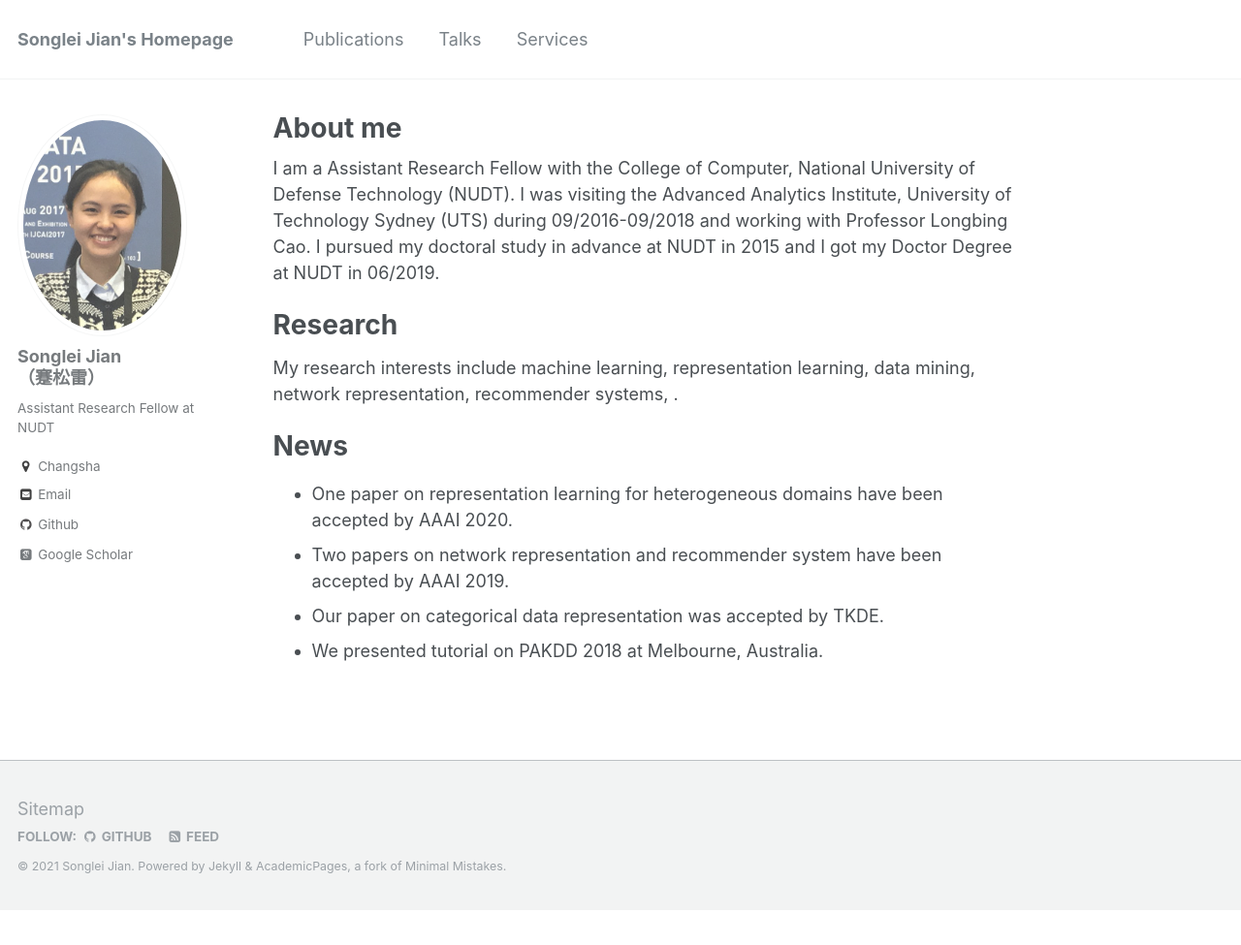
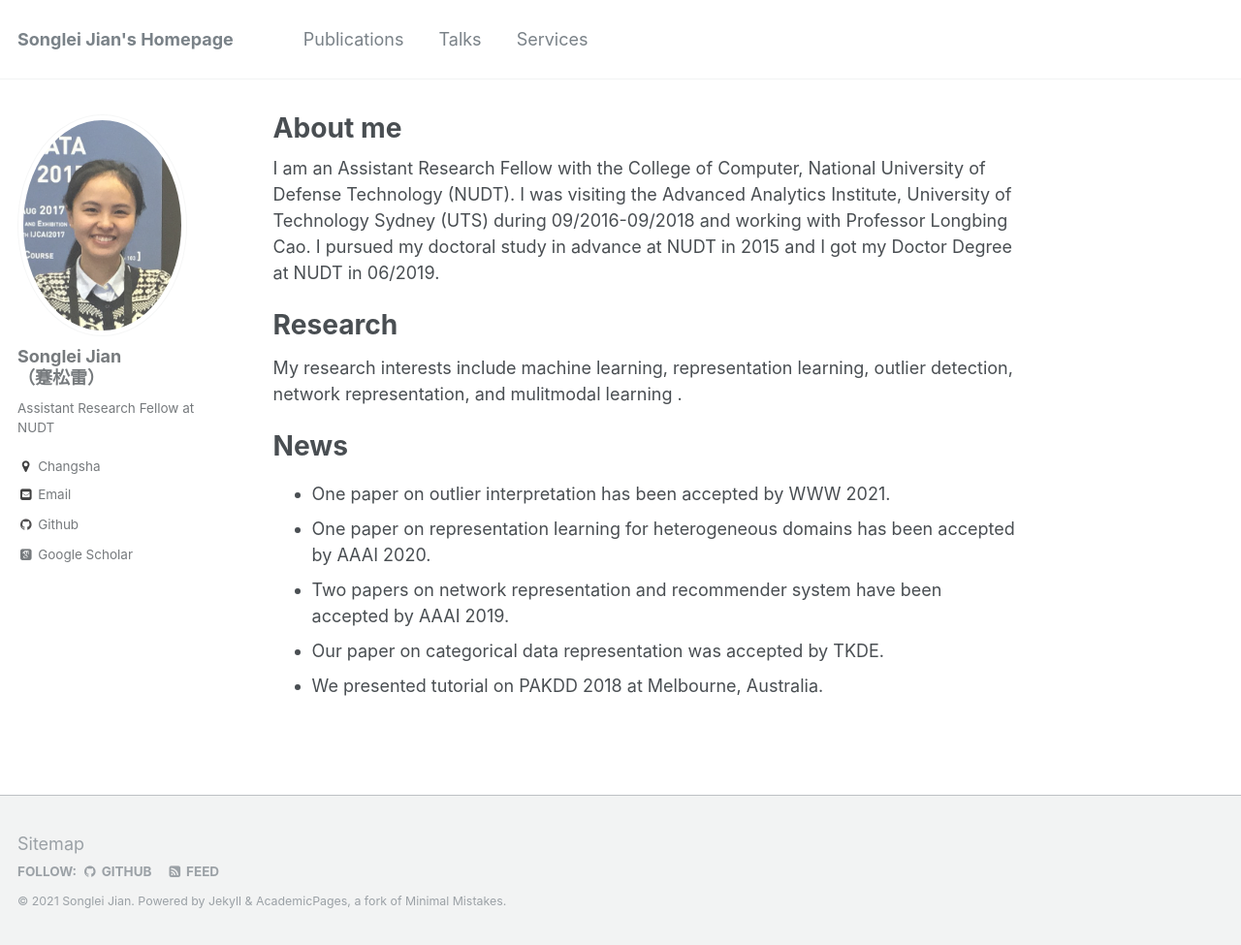
Before and after one commit to jiansonglei/jiansonglei.github.io, a Jekyll site: the page built from _pages/about.md, in a window 1280 px wide and 975 px high. Shown: the whole window at 97% size. Built offline with Jekyll 4.4.1, drawn with Linux system fonts in a browser that asks for light colours; some web fonts are replaced; a script that is not in the unit is left out.

Commit message:
update www2021

```diff
--- a/_pages/about.md
+++ b/_pages/about.md
@@ -8,16 +8,17 @@ redirect_from:
   - /about.html
 ---
 
-I am a Assistant Research Fellow with the College of Computer, National University of Defense Technology (NUDT). I was visiting the Advanced Analytics Institute, University of Technology Sydney (UTS) during 09/2016-09/2018 and working with Professor Longbing Cao. I pursued my doctoral study in advance at NUDT in 2015 and I got my Doctor Degree at NUDT in 06/2019.
+I am an Assistant Research Fellow with the College of Computer, National University of Defense Technology (NUDT). I was visiting the Advanced Analytics Institute, University of Technology Sydney (UTS) during 09/2016-09/2018 and working with Professor Longbing Cao. I pursued my doctoral study in advance at NUDT in 2015 and I got my Doctor Degree at NUDT in 06/2019.
 
 Research
 ========
 
-My research interests include machine learning, representation learning, data mining, network representation, recommender systems, .
+My research interests include machine learning, representation learning, outlier detection, network representation,  and mulitmodal learning .
 
 News
 =======
-* One paper on representation learning for heterogeneous domains have been accepted by AAAI 2020.
+* One paper on outlier interpretation  has been accepted by WWW 2021.
+* One paper on representation learning for heterogeneous domains has been accepted by AAAI 2020.
 * Two papers on network representation and recommender system have been accepted by AAAI 2019.
 * Our paper on categorical data representation was accepted by TKDE.
 * We presented tutorial on PAKDD 2018 at Melbourne, Australia.
```
Also changed, not shown: 1 other file.
